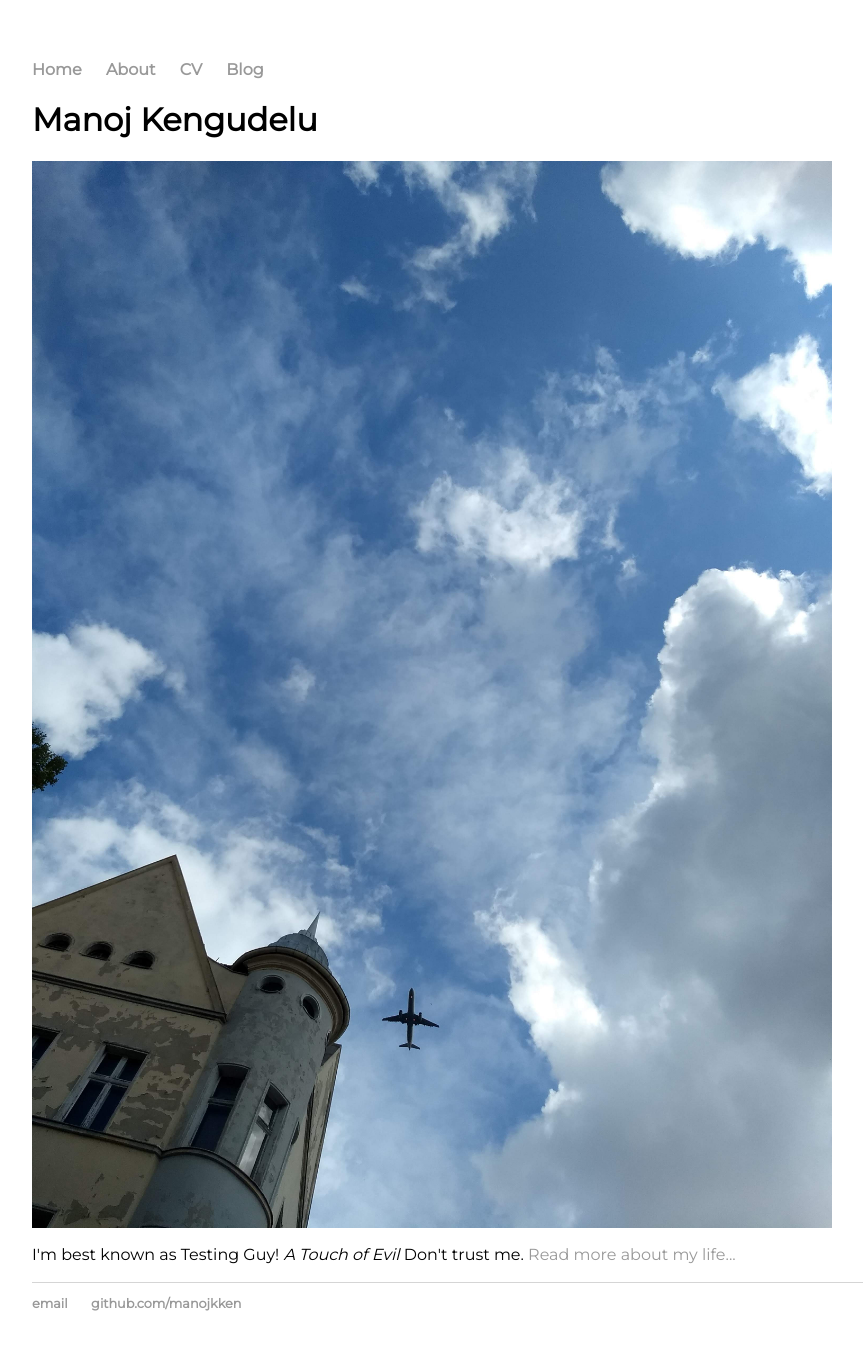
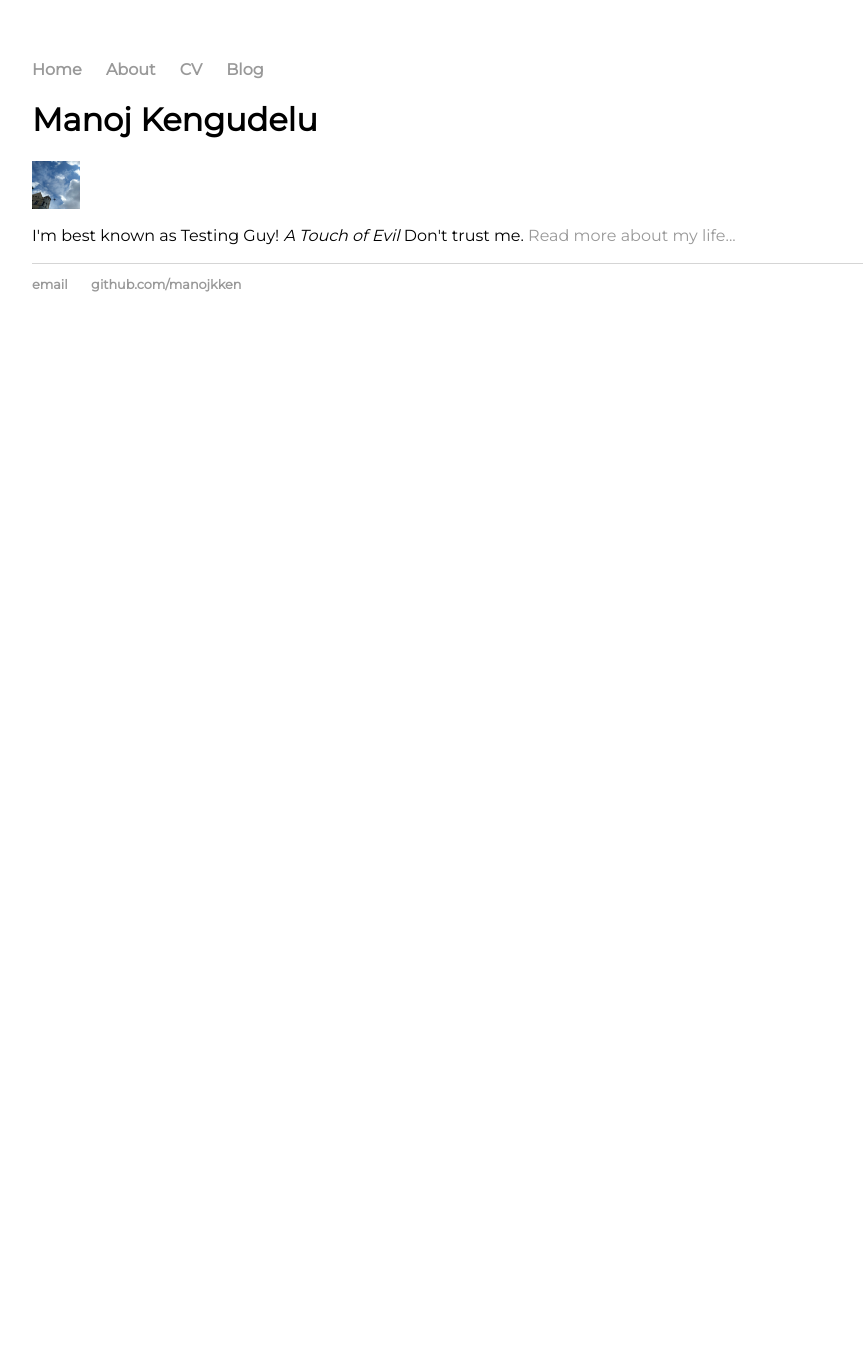
Before and after one commit to mkken/mkken.github.io, a Jekyll site: the page built from index.html, in a window 1280 px wide. Shown: the whole page, without its empty margins (160-1023 px from the left). Built offline with Jekyll 4.4.1, drawn with Linux system fonts in a browser that asks for light colours; after the commit the page ends 900 px from its top, so only the background shows below that.

Commit message:
adding images

```diff
--- a/index.html
+++ b/index.html
@@ -4,6 +4,6 @@ title: Manoj Kengudelu, Testing Guy!
 ---
 <div class="blurb">
 	<h1>Manoj Kengudelu</h1>
-	<img src="img/home.jpg" style="margin:left; width:800px;display:block" />
+	<img src="img/home.jpg" style="margin:left; width:48px;height:48px; display:block" />
 	<p>I'm best known as Testing Guy! <em>A Touch of Evil</em> Don't trust me. <a href="/about">Read more about my life...</a></p>
 </div><!-- /.blurb -->
```
